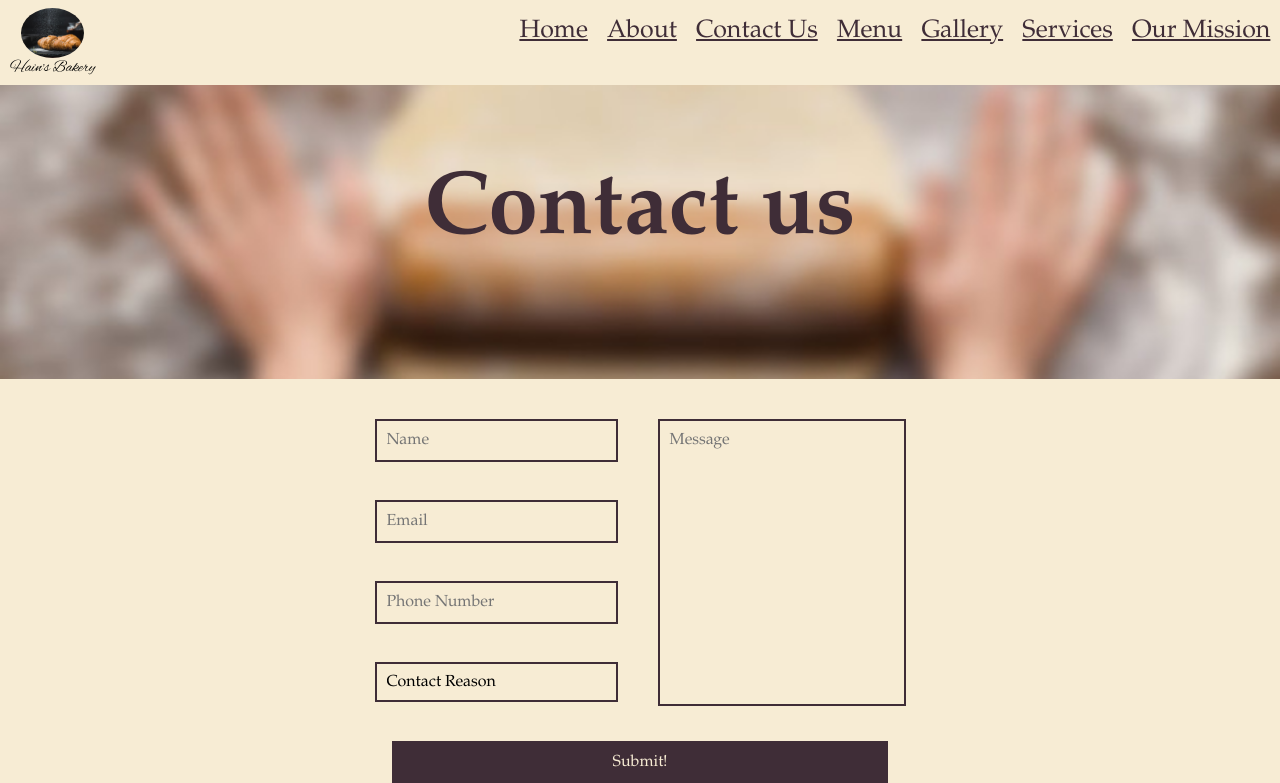
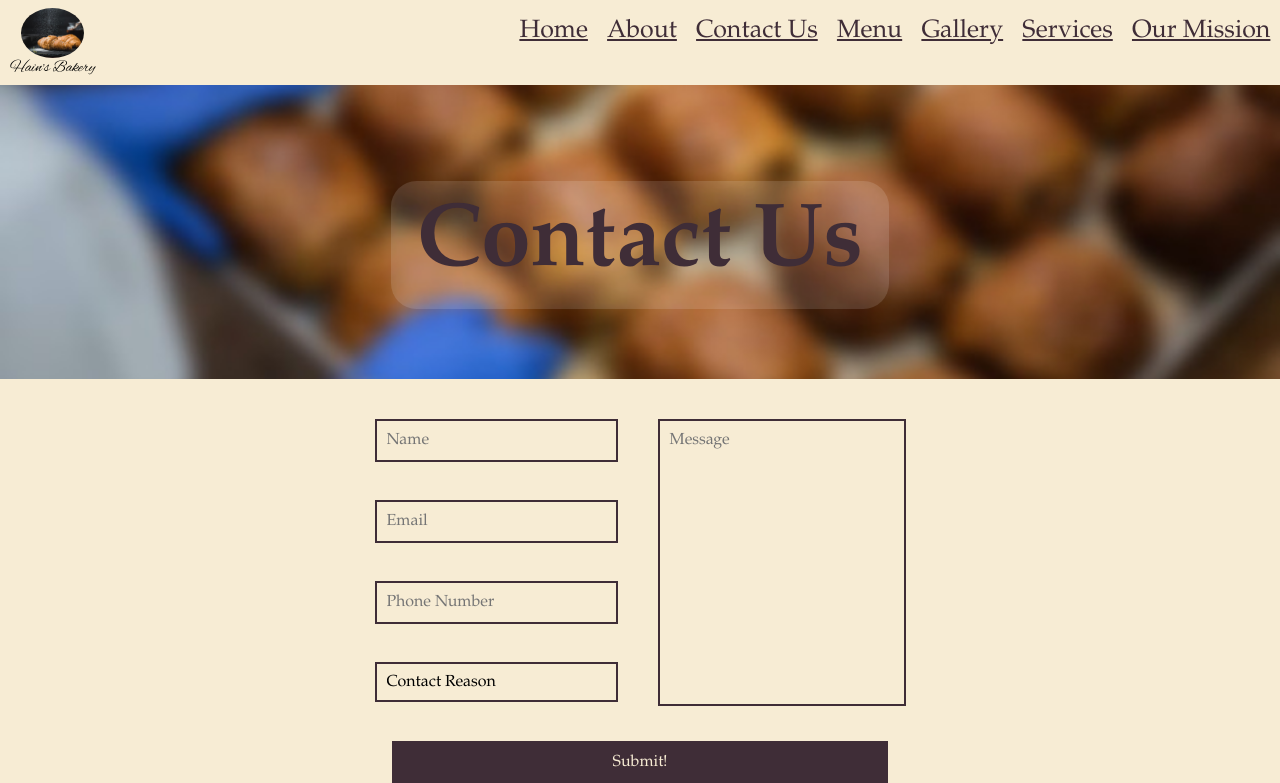
Before and after one commit to Noah-Terve/Noah-Terve.github.io, a PHP site: page /cs20/midterm/contact.html in a window 1280 px wide. Shown: the top 783 px of the page. Run offline with PHP 8.4, Linux system fonts and the light colour scheme.

Commit message:
Title Section Rework

```diff
--- a/cs20/midterm/about.html
+++ b/cs20/midterm/about.html
@@ -6,7 +6,8 @@
     <meta name="viewport" content="width=device-width, initial-scale=1.0">
 
     <style>
-        /* multiple column rules */
+        /* Image Source: https://www.seek.com.au/career-advice/role/bakery-assistant */
+        .backdrop { background-image: url("./media/header/about_title.jpg");}
         .row {
             display: flex;
         }
@@ -60,7 +61,7 @@
     </header>
 
     <div class="backdrop">
-        <h1>About us</h1>
+        <h1>About Us</h1>
     </div>
 
     <div class="row">
--- a/cs20/midterm/contact.html
+++ b/cs20/midterm/contact.html
@@ -12,6 +12,9 @@
 </head>
 
 <style>
+    /* Image Source: https://la.eater.com/maps/best-bakery-desserts-cakes-pastries-patisserie-los-angeles */
+    .backdrop { background-image: url("./media/header/contact_title.jpg");}
+
     .text_block {
         padding: 0px 30px 0px 30px;
         height: 300px;
@@ -131,7 +134,7 @@
     </header>
 
     <div class="backdrop">
-        <h1>Contact us</h1>
+        <h1>Contact Us</h1>
     </div>
 
     <div class="formcontainer">
@@ -179,7 +182,7 @@
     <div class="newsletter" id="newsletter">
         <h2> Join Our Newsletter! </h2>
         <form>
-            <input type="email" placeholder="Enter your Email Address" id="email_enter"/>
+            <input type="email" placeholder="Email" id="email_enter"/>
             <input class="button" id="submitNewsletter" type="button" value="Subscribe!" onclick="newsletterSubscribe()">
             <div class="error" id="emailError2">&nbsp;</div><br /><br />
         </form>
--- a/cs20/midterm/gallery.html
+++ b/cs20/midterm/gallery.html
@@ -11,6 +11,8 @@
     <meta name="viewport" content="width=device-width, initial-scale=1.0">
 
     <style type="text/css">
+        /* Image Source: https://sugarbakerycafe.com/ */
+        .backdrop { background-image: url("./media/header/galllery_title.jpg");}
         #pastries {background-color: var(--muave)}
 
         /* p {display: inline; margin: 0px; width: 0px; font-size: large;
--- a/cs20/midterm/menu.html
+++ b/cs20/midterm/menu.html
@@ -6,6 +6,8 @@
     <meta name="viewport" content="width=device-width, initial-scale=1.0">
 
     <style>
+        /* Image Source: https://www.mashed.com/254705/the-best-bakery-in-every-state/ */
+        .backdrop { background-image: url("./media/header/menu_title.jpg");}
         table, tr, td {
             border: 1px solid;
         }
--- a/cs20/midterm/mission.html
+++ b/cs20/midterm/mission.html
@@ -10,6 +10,10 @@
     <link rel="stylesheet" type = "text/css" href="./style.css">
     <meta name="viewport" content="width=device-width, initial-scale=1.0">
     <style type="text/css">
+        /* Image Source: https://www.thimble.com/blog/how-to-open-bakery */
+        .backdrop { background-image: url("./media/header/mission_title.jpeg");}
+        h1 { background: none; }
+
         /* Image Grid Rules */
         .image_grid img { width: 25vw; }
 
--- a/cs20/midterm/style.css
+++ b/cs20/midterm/style.css
@@ -106,12 +106,14 @@ header {
 
 /* Heading Rules */
 h1 {
-    text-align: center;
+    /* text-align: center; */
     font-size: 7vw;
-
-    /* Adding Stroke to Make Text More Readable --> Didn't Like It */
-    /* -webkit-text-stroke-width: 0.1vw;
-    -webkit-text-stroke-color: var(--creme); */
+    padding: 0vw 2vw;
+    width: fit-content;
+    margin: 7.5vw auto;
+    line-height: 10vw;
+    background-color: rgba(255, 255, 255, 0.125);
+    border-radius: 2vw;
 }
 
 h2 {
```
Also changed, not shown: cs20/midterm/index.html (+10 -0 lines), cs20/midterm/media/header/about_title.jpg (added), cs20/midterm/media/header/contact_title.jpg (added), cs20/midterm/media/header/galllery_title.jpg (added), cs20/midterm/media/header/menu_title.jpg (added), cs20/midterm/media/header/mission_title.jpeg (added), 3 other files.
